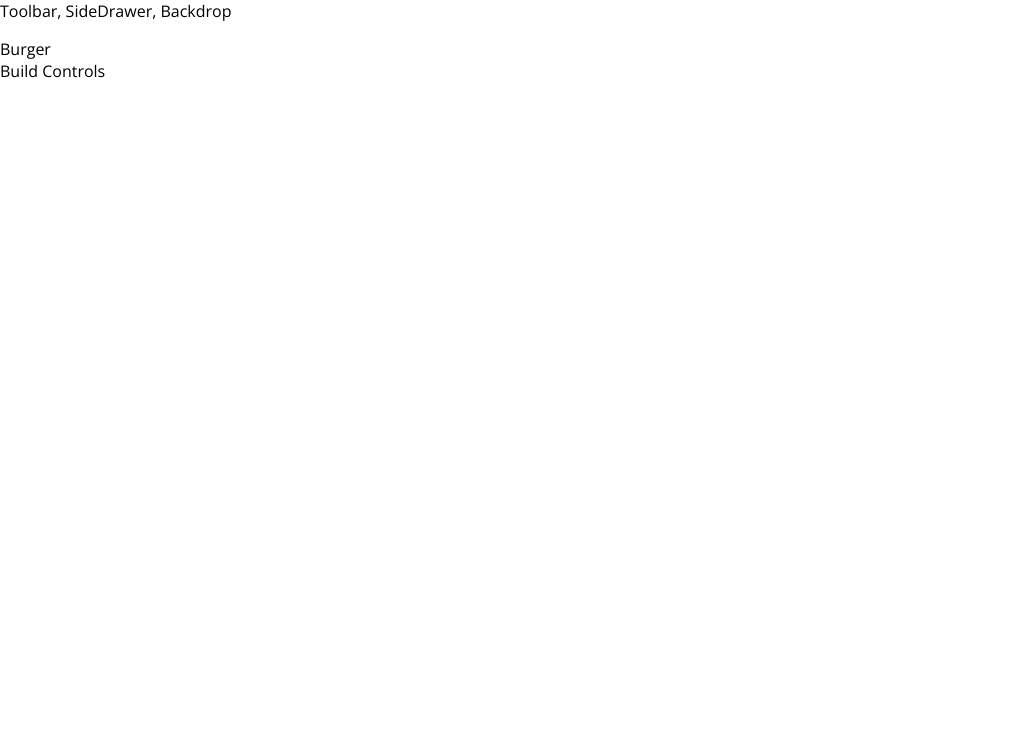
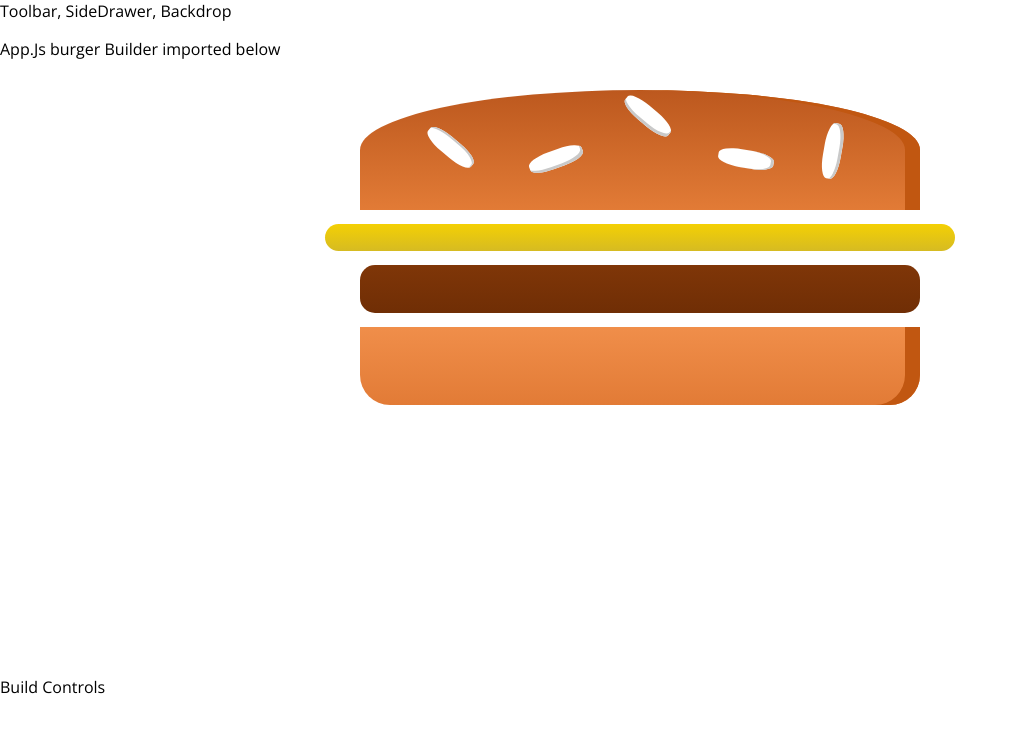
Before and after one commit to maxcramer/burger-builder, a React app: page / in a window 1280 px wide. Shown: the top 732 px of the page, without its empty margins (0-1018 px from the left). Built offline with nearby package versions, Linux system fonts and the light colour scheme.

Commit message:
rendering dummy burger from burger component, have also removed classes from css imports, had been breaking it

```diff
--- a/src/App.js
+++ b/src/App.js
@@ -7,6 +7,7 @@ function App() {
   return (
     <div>
       <Layout>
+        <p>App.Js burger Builder imported below</p>
         <BurgerBuilder />
       </Layout>
 
--- a/src/components/Burger/Burger.js
+++ b/src/components/Burger/Burger.js
@@ -1,10 +1,19 @@
 import React from 'react';
 import BurgerIngredient from './BurgerIngredient/BurgerIngredient';
 
+import './Burger.css';
+
+
 const burger = (props) => {
     return (
-        <div >
-            {BurgerIngredient.props.children}
+        <div className="Burger">
+            <BurgerIngredient type="bread-top" />
+
+            <BurgerIngredient type="cheese" />
+            <BurgerIngredient type="meat" />
+
+            <BurgerIngredient type="bread-bottom" />
+
         </div>
     );
 };
--- a/src/components/Burger/BurgerIngredient/BurgerIngredient.js
+++ b/src/components/Burger/BurgerIngredient/BurgerIngredient.js
@@ -1,34 +1,34 @@
 import React, { Component } from 'react';
 import PropTypes from 'prop-types';
 
-import classes from './BurgerIngredient.css';
+import './BurgerIngredient.css';
 
 class BurgerIngredient extends Component {
     render() {
         let ingredient = null;
         switch (this.props.type) {
             case ('bread-bottom'):
-                ingredient = <div className={classes.BreadBottom}></div>;
+                ingredient = <div className="BreadBottom"></div>;
                 break;
             case('bread-top'):
                 ingredient = (
-                    <div className={classes.BreadTop}>
-                        <div className={classes.Seeds1}></div>
-                        <div className={classes.Seeds2}></div>
+                    <div className="BreadTop">
+                        <div className="Seeds1"></div>
+                        <div className="Seeds2"></div>
                     </div>
                 );
                 break;
             case('meat'):
-                    ingredient = <div className={classes.Meat}></div>;
+                    ingredient = <div className="Meat"></div>;
                     break;
             case('cheese'):
-                    ingredient = <div className={classes.Cheese}></div>;
+                    ingredient = <div className="Cheese"></div>;
                     break;
             case('bacon'):
-                    ingredient = <div className={classes.Bacon}></div>;
+                    ingredient = <div className="Bacon"></div>;
                     break;
             case('salad'):
-                    ingredient = <div className={classes.Salad}></div>;
+                    ingredient = <div className="Salad"></div>;
                     break;
             default:
                 ingredient = null;
--- a/src/containers/BurgerBuilder/BurgerBuilder.js
+++ b/src/containers/BurgerBuilder/BurgerBuilder.js
@@ -1,13 +1,14 @@
 import React, { Component } from 'react';
 
 import Aux from '../../hoc/Aux';
+import Burger from '../../components/Burger/Burger';
 
 
 class BurgerBuilder extends Component{
     render() {
         return (
             <Aux>
-                <div>Burger</div>
+                <Burger />
                 <div>Build Controls</div>
             </Aux>
         );
```
Also changed, not shown: src/components/Burger/Burger.css (line endings or trailing spaces), src/components/Burger/BurgerIngredient/BurgerIngredient.css (line endings or trailing spaces), 1 other file (tests, documents, lock files or other folders).
